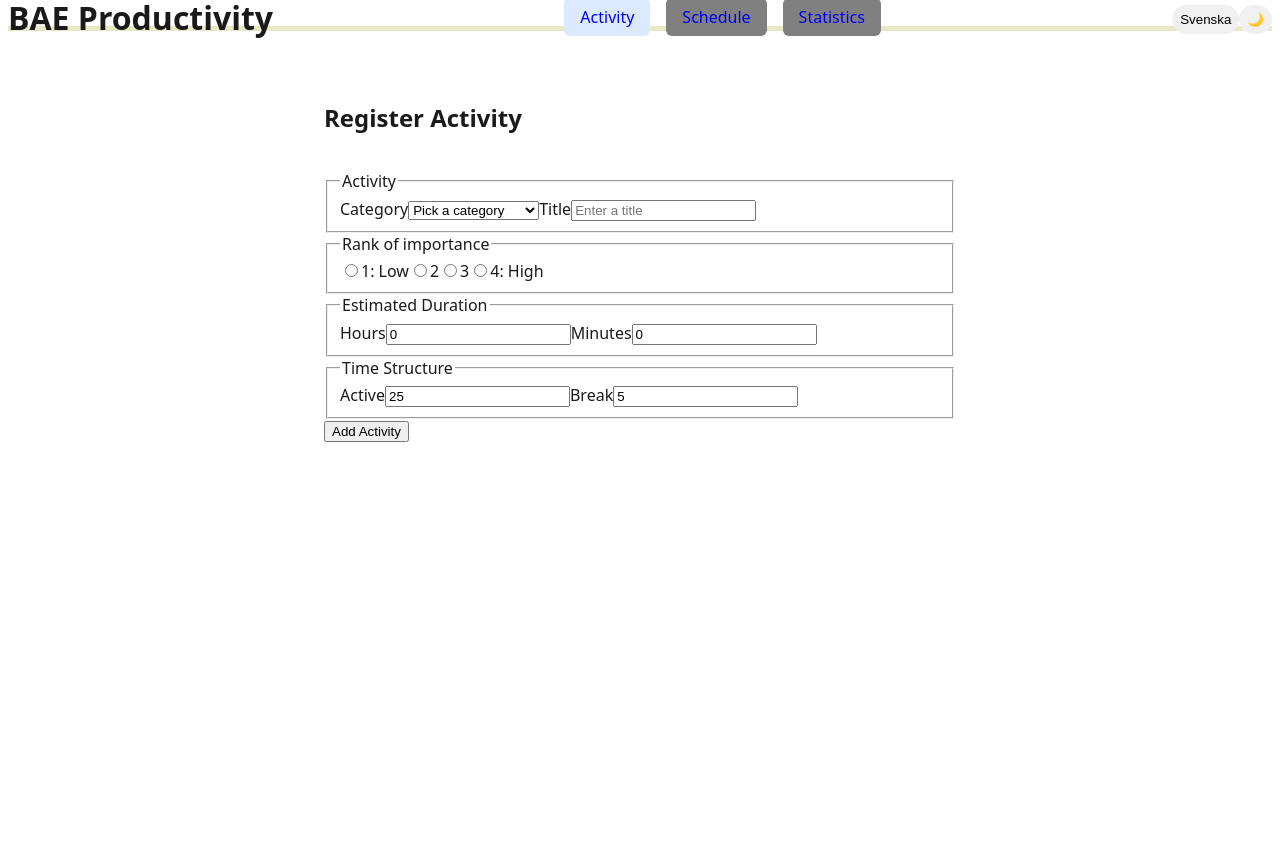
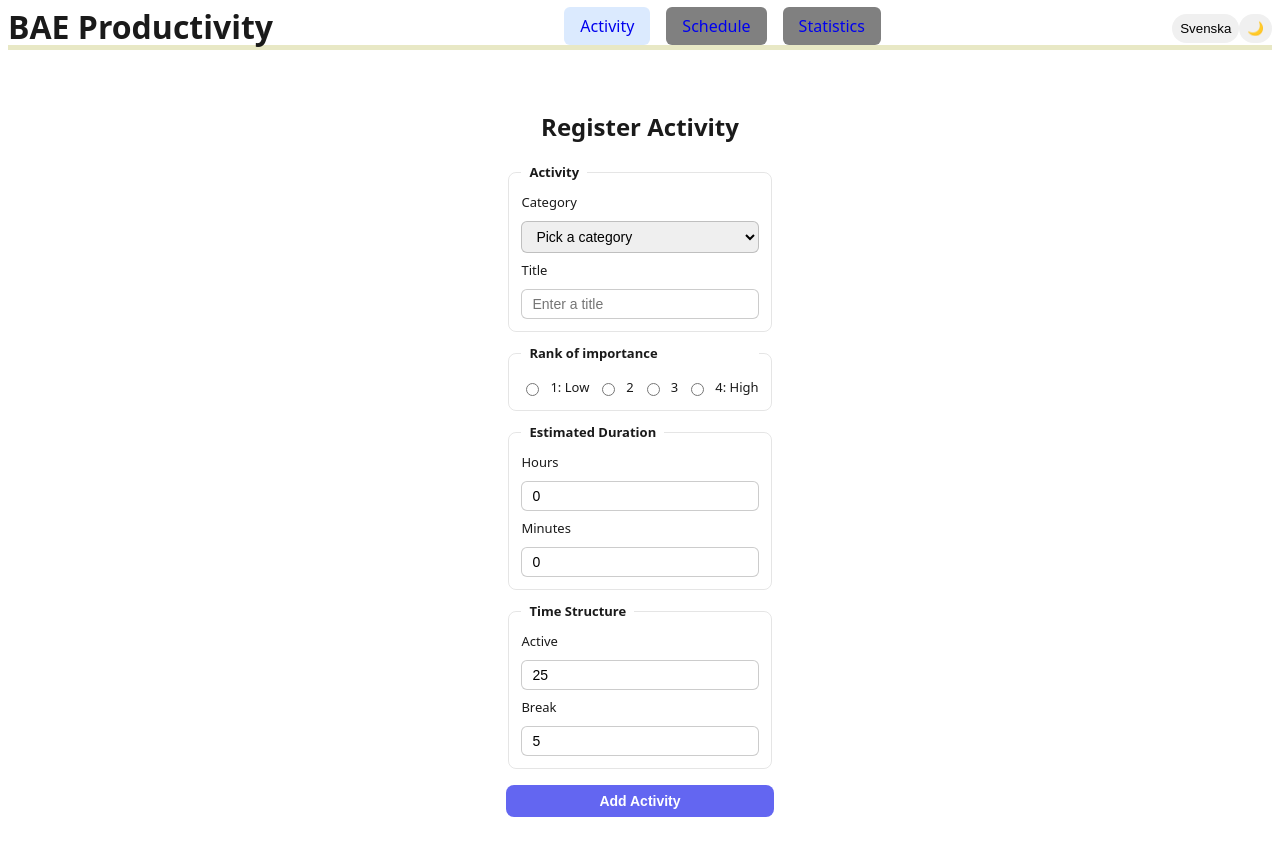
Before and after one commit to ollewarne/linkoping-pps, a React (Vite) app: page / in a window 1280 px wide. Before the commit the page ends 800 px from the top, so only its background shows below. Built offline with nearby package versions, Linux system fonts and the light colour scheme.

Commit message:
update styling for activity form

```diff
--- a/src/components/ActivityForm/ActivityForm.jsx
+++ b/src/components/ActivityForm/ActivityForm.jsx
@@ -107,7 +107,7 @@ function ActivityForm() {
     }
 
     return (
-        <>
+        <div className={styles.container}>
             <h2>{languageLibrary[language].form2Header}</h2>
             <form onSubmit={handleSubmit}>
                 <fieldset>
@@ -162,7 +162,7 @@ function ActivityForm() {
                 }
                 <button type="submit">{languageLibrary[language].form2Submit}</button>
             </form>
-        </>
+        </div>
     )
 }
 
--- a/src/components/ActivityForm/ActivityForm.module.css
+++ b/src/components/ActivityForm/ActivityForm.module.css
@@ -1,6 +1,68 @@
 .container {
-    height: 50%;
-    text-align: center;
-    border: 5px solid #C5E8D1;
-    border-radius: 1em;
+    display: flex;
+    flex-direction: column;
+    align-items: center;
 }
+
+form {
+    display: flex;
+    flex-direction: column;
+    gap: 12px;
+    max-width: 500px;
+}
+
+fieldset {
+    border: 1px solid rgba(0, 0, 0, 0.1);
+    border-radius: 8px;
+    padding: 12px;
+    display: flex;
+    flex-direction: column;
+    gap: 8px;
+}
+
+legend {
+    font-weight: 600;
+    padding: 0 8px;
+    font-size: 13px;
+}
+
+label {
+    font-size: 13px;
+    font-weight: 500;
+    margin-bottom: 2px;
+}
+
+input[type="text"],
+input[type="number"],
+input[type="time"],
+select {
+    padding: 6px 10px;
+    border: 1px solid rgba(0, 0, 0, 0.2);
+    border-radius: 6px;
+    font-size: 14px;
+    transition: border-color 0.2s ease, box-shadow 0.2s ease;
+}
+
+button[type="submit"] {
+    padding: 8px 20px;
+    background-color: #6366f1;
+    color: white;
+    border: none;
+    border-radius: 8px;
+    font-size: 14px;
+    font-weight: 600;
+    cursor: pointer;
+    transition: background-color 0.2s ease, transform 0.1s ease;
+    margin-top: 4px;
+}
+
+fieldset:has(input[type="radio"]) {
+  flex-direction: row;
+  flex-wrap: wrap;
+  align-items: center;
+}
+
+fieldset:has(input[type="radio"]) legend {
+  width: 100%;
+  margin-bottom: 4px;
+}
```
